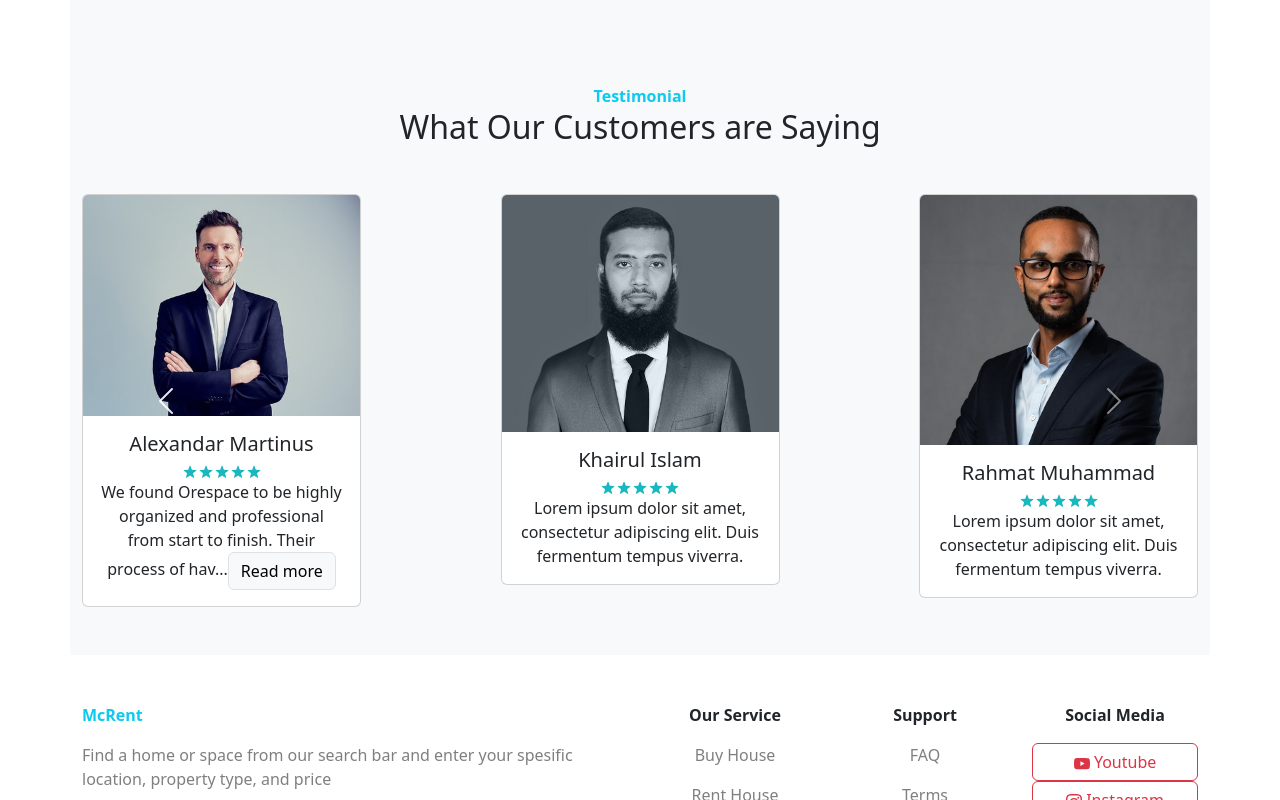
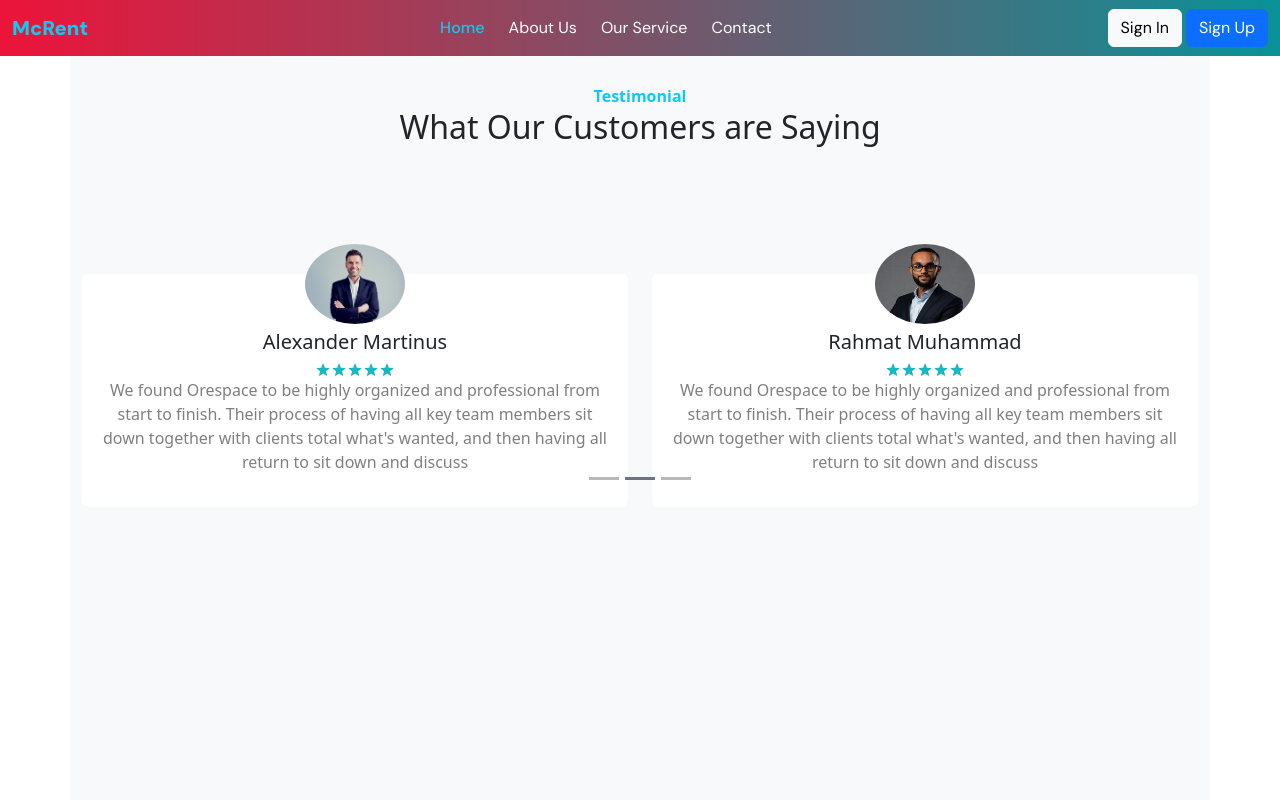
Before and after one commit to Khairul-Islam-1114/Real-Estate-Landing-Page, a React (Create React App) app: page / in a window 1280 px wide. Both pictures are taken after a click on the button "Previous". Shown: the part 3412-4212 px from the top of the page. Built offline with nearby package versions, Linux system fonts and the light colour scheme.

Commit message:
Real Estate Landing Page Project is Done for now

```diff
--- a/src/components/Header/Header.css
+++ b/src/components/Header/Header.css
@@ -3,4 +3,16 @@
 nav{
     font-family: 'DM Sans',sans-serif;
     word-wrap: break-word;
+    background: linear-gradient(90deg, rgba(236,6,46,0.9445903361344538) 0%, rgba(6,145,151,0.9866071428571429) 100%);
 }
+
+.navbar{
+    z-index: 1000;
+    position: sticky;
+    top: 0;
+}
+
+ul li a{
+    color: aliceblue;
+
+}
--- a/src/components/Header/Header.jsx
+++ b/src/components/Header/Header.jsx
@@ -1,7 +1,15 @@
-import React from 'react'
+import React, { useState } from 'react';
+import SignUpModal from './SignUpModal';
 import './Header.css';
 
 const Header = () => {
+
+    const [showSignUp, setShowSignUp] = useState(false);
+
+    const toggleSignUpModal = () => {
+        setShowSignUp(!showSignUp);
+    }
+
   return (
     <nav className='navbar navbar-expand-sm bg-light'>
         <div className="container-fluid">
@@ -14,34 +22,41 @@ const Header = () => {
             </button>
 
             <div className="collapse navbar-collapse" id="navbarIcon">
-                <ul className="navbar-nav ms-auto">
+                <ul className="navbar-nav ms-auto d-flex justify-content-between gap-2">
 
                     <li className="nav-item">
                         <a href="#home" className="nav-link active text-info" style={{fontWeight:500}}>Home</a>
                     </li>
 
                     <li className="nav-item">
-                        <a href="#about_us" className="nav-link">About Us</a>
+                        <a href="#about_us" className="nav-link text-white">About Us</a>
                     </li>
 
                     <li className="nav-item">
-                        <a href="#services" className="nav-link">Our Service</a>
+                        <a href="#services" className="nav-link text-white">Our Service</a>
                     </li>
 
                     <li className="nav-item">
-                        <a href="#contact" className="nav-link">Contact</a>
+                        <a href="#contact" className="nav-link text-white">Contact</a>
                     </li>
                 </ul>
 
-                <div className="user-info ms-auto">
-                    <a className="btn btn-light" href='#'>Sign In</a>
-                    <a className="btn btn-info text-white" href='#'>Sign Up</a>
+                <div className="user-info ms-auto d-flex justify-content-between gap-1">
+                    <button className="btn btn-light" type='button'>Sign In</button>
+                    <button className="btn btn-primary text-white" type='button' onClick={toggleSignUpModal}>Sign Up</button>
 
                 </div>
             </div>
         </div>
+
+        {showSignUp && (
+            <SignUpModal show={showSignUp} handleClose={toggleSignUpModal}/>
+        )}
     </nav>
   )
 }
 
-export default Header
+
+
+
+export default Header;
--- /dev/null
+++ b/src/components/Header/SignUpForm.jsx
@@ -0,0 +1,110 @@
+import React, { useState } from 'react';
+
+const SignUpForm = () => {
+  const [formData, setFormData] = useState({
+    name: '',
+    email: '',
+    phoneNumber: '',
+    contactMethod: 'email',
+    locationPreferences: '',
+    propertyType: '',
+    budget: '',
+    additionalComments: ''
+  });
+
+  const [submitted, setSubmitted] = useState(false);
+
+  const handleChange = (e) => {
+    const { name, value } = e.target;
+    setFormData({
+      ...formData,
+      [name]: value
+    });
+  };
+
+  const handleSubmit = (e) => {
+    e.preventDefault();
+    // Handle form submission here, such as sending data to server or performing client-side validation
+
+    if(!formData.name || !formData.email){
+      alert('Name and Email must be provided');
+      return;
+    }
+    console.log(formData);
+
+    setSubmitted(true);
+
+    setTimeout(() => {
+      setSubmitted(false);
+
+      setFormData({
+        name: '',
+        email: '',
+        phoneNumber: '',
+        contactMethod: 'email',
+        locationPreferences: '',
+        propertyType: '',
+        budget: '',
+        additionalComments: ''
+      });
+
+      window.location.href = '/';
+    }, 3000);
+  };
+
+  return (
+    <>
+    {!submitted ?
+
+    (<form onSubmit={handleSubmit}>
+      <div className="mb-3">
+        <label htmlFor="name" className="form-label">Name</label>
+        <input type="text" className="form-control" id="name" name="name" value={formData.name} onChange={handleChange} required />
+      </div>
+      <div className="mb-3">
+        <label htmlFor="email" className="form-label">Email Address</label>
+        <input type="email" className="form-control" id="email" name="email" value={formData.email} onChange={handleChange} required />
+      </div>
+      <div className="mb-3">
+        <label htmlFor="phoneNumber" className="form-label">Phone Number</label>
+        <input type="tel" className="form-control" id="phoneNumber" name="phoneNumber" value={formData.phoneNumber} onChange={handleChange} />
+      </div>
+      <div className="mb-3">
+        <label htmlFor="contactMethod" className="form-label">Preferred Contact Method</label>
+        <select className="form-select" id="contactMethod" name="contactMethod" value={formData.contactMethod} onChange={handleChange}>
+          <option value="email">Email</option>
+          <option value="phone">Phone</option>
+          <option value="both">Both</option>
+        </select>
+      </div>
+      <div className="mb-3">
+        <label htmlFor="locationPreferences" className="form-label">Location Preferences</label>
+        <input type="text" className="form-control" id="locationPreferences" name="locationPreferences" value={formData.locationPreferences} onChange={handleChange} />
+      </div>
+      <div className="mb-3">
+        <label htmlFor="propertyType" className="form-label">Property Type</label>
+        <input type="text" className="form-control" id="propertyType" name="propertyType" value={formData.propertyType} onChange={handleChange} />
+      </div>
+      <div className="mb-3">
+        <label htmlFor="budget" className="form-label">Budget</label>
+        <input type="text" className="form-control" id="budget" name="budget" value={formData.budget} onChange={handleChange} />
+      </div>
+      <div className="mb-3">
+        <label htmlFor="additionalComments" className="form-label">Additional Comments</label>
+        <textarea className="form-control" id="additionalComments" name="additionalComments" value={formData.additionalComments} onChange={handleChange} />
+      </div>
+      <button type="submit" className="btn btn-primary">Submit</button>
+    </form>) : (
+
+          <div className="alert alert-success" role="alert">
+          Form submitted successfully. Redirecting to home...
+          </div>
+
+
+    )}
+
+    </>
+  );
+};
+
+export default SignUpForm;
--- /dev/null
+++ b/src/components/Header/SignUpModal.jsx
@@ -0,0 +1,25 @@
+import React from 'react'
+import SignUpForm from './SignUpForm';
+
+const SignUpModal = ({ show, handleClose }) => {
+    return (
+      <div className={`modal ${show ? 'show' : ''}`} tabIndex="-1" role="dialog" style={{ display: show ? 'block' : 'none', backgroundColor: 'rgba(0, 0, 0, 0.5)' }}>
+        <div className="modal-dialog modal-dialog-centered modal-dialog-scrollable" role="document">
+          <div className="modal-content">
+            <div className="modal-header">
+              <h5 className="modal-title" id="exampleModalLabel">Sign Up</h5>
+              <button type="button" className="btn-close" onClick={handleClose} aria-label="Close"></button>
+            </div>
+            <div className="modal-body">
+              <SignUpForm />
+            </div>
+            <div className="modal-footer">
+              <button type="button" className="btn btn-danger" onClick={handleClose}>Close</button>
+            </div>
+          </div>
+        </div>
+      </div>
+    );
+  };
+
+  export default SignUpModal;
--- a/src/pages/Footer/Footer.jsx
+++ b/src/pages/Footer/Footer.jsx
@@ -1,4 +1,5 @@
 import React from 'react';
+import './Footer.css';
 import * as Icon from 'react-bootstrap-icons';
 
 import email from '../../assets/images/email.svg';
@@ -9,8 +10,8 @@ import phone from '../../assets/images/phone.svg';
 
 const Footer = () => {
   return (
-    <div className='container pt-5'>
-         <div className="row">
+    <div className='container pt-5' id='footer'>
+         <div className="row footer-row">
 
             <div className="col">
                 <p id="brand" className="text-info"><strong>McRent</strong></p>
--- a/src/pages/Testimonal/Testimonal.jsx
+++ b/src/pages/Testimonal/Testimonal.jsx
@@ -69,12 +69,19 @@ const Testimonial = () => {
   ];
 
   return (
-    <div className='container bg-light py-5' id='testimonial'>
+    <div className='container bg-light py-5' id='testimonial' style={{height:'100vh'}}>
       <p className="text-info text-center mb-0"><strong>Testimonial</strong></p>
       <h2 className="text-center mb-5">What Our Customers are Saying</h2>
-      <div id="carouselExampleCaptions" className="carousel slide" data-bs-ride="carousel">
+      <div id="reviewCarousel" className="carousel slide" data-bs-ride="carousel">
+
+      <div class="carousel-indicators mt-5">
+        <button type="button" data-bs-target="#reviewCarousel" data-bs-slide-to="0" className="active bg-secondary" aria-current="true" aria-label="Slide 1"></button>
+        <button type="button" data-bs-target="#reviewCarousel" data-bs-slide-to="1" aria-label="Slide 2" className='bg-secondary'></button>
+        <button type="button" data-bs-target="#reviewCarousel" data-bs-slide-to="2" aria-label="Slide 3" className='bg-secondary'></button>
+      </div>
         <div className="carousel-inner">
-          <div className="carousel-item active d-flex justify-content-between">
+          <div className="carousel-item active">
+            <div className="d-flex justify-content-between">
               {initialReviews.map((review, index) => (
                 <ReviewCard
                   key={index}
@@ -85,14 +92,70 @@ const Testimonial = () => {
               ))}
             </div>
           </div>
-        <button className="carousel-control-prev" type="button" data-bs-target="#carouselExampleCaptions" data-bs-slide="prev">
+
+          <div className="carousel-item">
+            <div className="row">
+              <div className="col">
+                <img src={Customer1} alt="customer" style={{borderRadius:'75%', width: '100px', display:'block',margin:'auto',position:'relative',top:'50px'}}/>
+
+                <div className="bg-white rounded p-3 pt-5" >
+                  <h5 className="text-center mt-2">Alexander Martinus</h5>
+
+                  <div className="row">
+                    <div className="col  d-flex justify-content-center">
+                      <img src={Star} alt="ratings" />
+                      <img src={Star} alt="ratings" />
+                      <img src={Star} alt="ratings" />
+                      <img src={Star} alt="ratings" />
+                      <img src={Star} alt="ratings" />
+                    </div>
+                  </div>
+
+                  <p className='text-center text-black-50'>
+                    We found Orespace to be highly organized and professional from start to finish.
+                    Their process of having all key team members sit down together with clients
+                    total what's wanted, and then having all return to sit down and discuss
+                  </p>
+                </div>
+
+              </div>
+
+              <div className="col">
+                  <img src={Customer2} alt="customer" style={{borderRadius:'75%', width: '100px', height:'80px', display:'block',margin:'auto',position:'relative',top:'50px'}}/>
+                  <div className="bg-white rounded p-3 pt-5">
+                      <h5 className="text-center mt-2">Rahmat Muhammad</h5>
+
+                      <div className="row">
+                        <div className="col  d-flex justify-content-center">
+                          <img src={Star} alt="ratings" />
+                          <img src={Star} alt="ratings" />
+                          <img src={Star} alt="ratings" />
+                          <img src={Star} alt="ratings" />
+                          <img src={Star} alt="ratings" />
+                        </div>
+                      </div>
+
+                      <p className='text-center text-black-50'>
+                        We found Orespace to be highly organized and professional from start to finish.
+                        Their process of having all key team members sit down together with clients
+                        total what's wanted, and then having all return to sit down and discuss
+                      </p>
+                </div>
+              </div>
+            </div>
+          </div>
+        </div>
+        <button className="carousel-control-prev" type="button" data-bs-target="#reviewCarousel" data-bs-slide="prev">
           <span className="carousel-control-prev-icon" aria-hidden="true"></span>
           <span className="visually-hidden">Previous</span>
         </button>
-        <button className="carousel-control-next" type="button" data-bs-target="#carouselExampleCaptions" data-bs-slide="next">
+        <button className="carousel-control-next" type="button" data-bs-target="#reviewCarousel" data-bs-slide="next">
           <span className="carousel-control-next-icon" aria-hidden="true"></span>
           <span className="visually-hidden">Next</span>
         </button>
+
+
+
       </div>
     </div>
   );
```
Also changed, not shown: src/pages/Footer/Footer.css (+13 -0 lines), src/pages/Testimonal/Testimonal.css (+9 -0 lines), src/pages/Home/Home.jsx (indentation only). Lines whose indentation alone changed are shown as unchanged.
